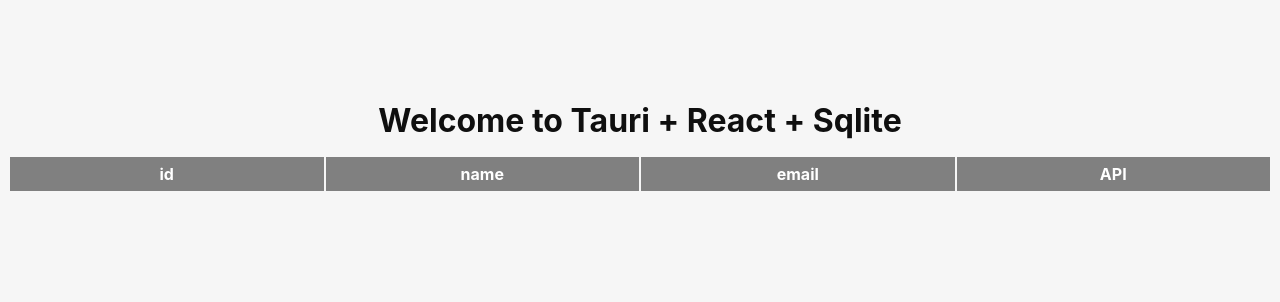
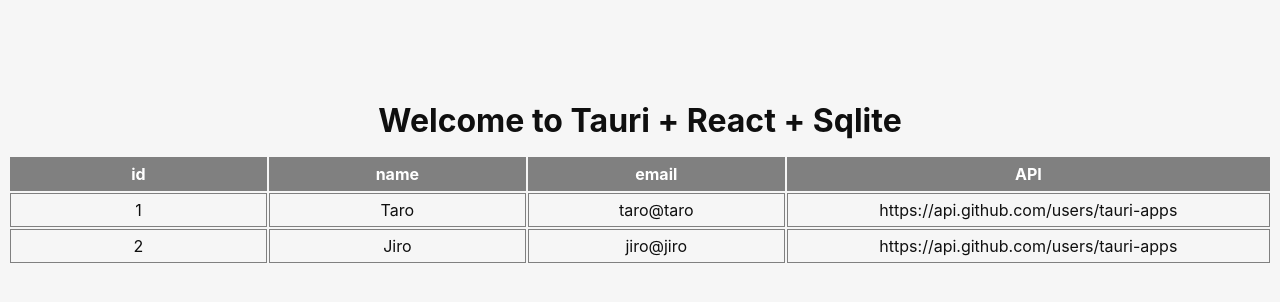
Before and after one commit to yassyjk/tauri-remind, a React (Vite) app in the folder remind/: page / in a window 1280 px wide. Shown: the top 302 px of the page. Built offline with nearby package versions, Linux system fonts and the light colour scheme.

Commit message:
mockdataを追加。data.mapのの式ミスを修正

```diff
--- a/remind/src/App.tsx
+++ b/remind/src/App.tsx
@@ -4,8 +4,15 @@
 import "./App.css";
 import "./style.css";
 
-async function App() {
-  const [data, setData] = useState<string[] | null>([]);
+interface Data {
+  id: number;
+  name: string;
+  email: string;
+  API: string;
+}
+
+function App() {
+  const [data, setData] = useState<Data[]>([]);
 
 
   useEffect(() => {
@@ -21,26 +28,39 @@
     }
   }
 
+  useEffect(() => {
+    if (data.length === 0) {
+      const mockData = [
+        {id: 1, name: "Taro", email: "taro@taro", API: "https://api.github.com/users/tauri-apps"},
+        {id: 2, name: "Jiro", email: "jiro@jiro", API: "https://api.github.com/users/tauri-apps"},
+      ];
+      setData(mockData);
+    }
+  }, []);
+
   return (
     <main className="container">
       <h1>Welcome to Tauri + React + Sqlite</h1>
 
       <table>
+        <thead>
           <tr>
             <th>id</th>
             <th>name</th>
             <th>email</th>
             <th>API</th>
           </tr>
-        {data.map((item)=> {
-          <tr>
+        </thead>
+        <tbody>
+          {data.map((item)=> (
+            <tr key={item.id}>
                 <td>{item.id}</td>
                 <td>{item.name}</td>
                 <td>{item.email}</td>
                 <td>{item.API}</td>
             </tr>
-        })}
-
+          ))}
+        </tbody>
       </table>
     </main>
   );
--- a/remind/src/style.css
+++ b/remind/src/style.css
@@ -6,5 +6,5 @@
 th, td {
     padding: 4px 8px;
     border: 1px solid gray;
-    min-width: 200px;
+    min-width: 150px;
 }
```
Lines whose indentation alone changed are shown as unchanged.
